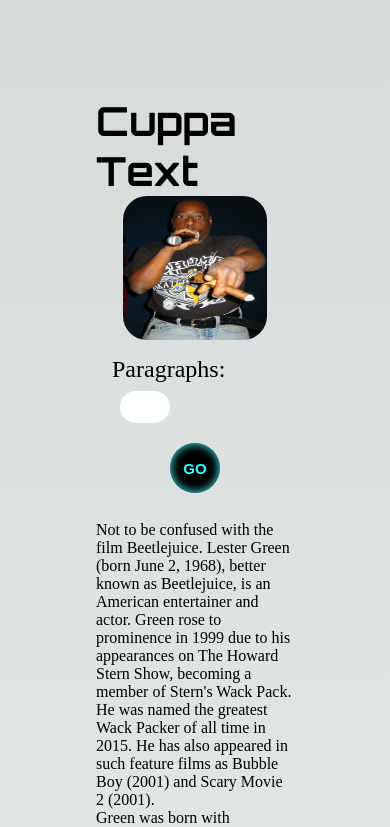
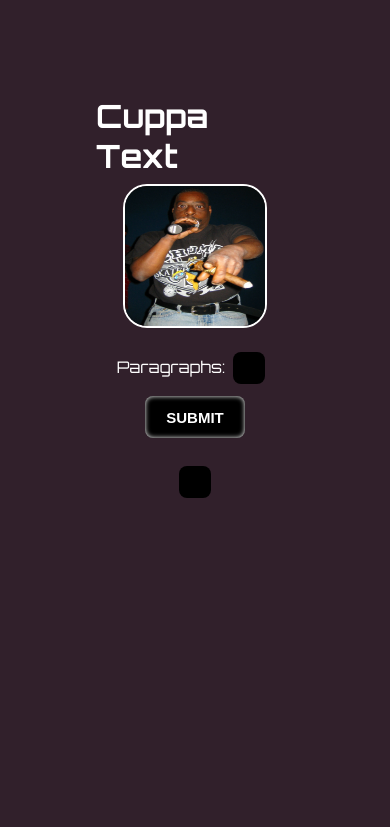
Before and after one commit to lavarinimoreira/cuppa-text, a Next.js app: page / in a window 390 px wide. Shown: the top 827 px of the page. Built offline with nearby package versions, Linux system fonts and the light colour scheme; a web font is replaced by a local one.

Commit message:
adding styles/media

```diff
--- a/components/Form.module.css
+++ b/components/Form.module.css
@@ -1,3 +1,5 @@
+@import url('https://fonts.googleapis.com/css2?family=Orbitron:wght@400;500;600;700;800;900&display=swap');
+
 .form{
     margin: 16px;
     display: flex;
@@ -8,6 +10,8 @@
 
 .label{
     font-size: 24px;
+    font-family: Orbitron;
+    color: white;
 }
 
 .input{
@@ -18,21 +22,43 @@
     text-align: center;
     border: none;
     outline: none;
+    background-color: black;
+    color: white;
 }
 
 .button{
-    width: 50px;
-    height: 50px;
-    margin: 12px;
-    border-radius: 50px;
-    right: 0px;
+    width: 100px;
+    height: 42px;
+    margin: 4px 0 12px 0;
+    border-radius: 8px;
     border: none;
     font-size: 15px;
     background-color: black;
-    color: #40ffff;
-    transition: 0.2s all;
+    color: white;
+    transition: 0.3s all;
     cursor: pointer;
-    box-shadow: inset 0 0 10px #40ffff;
+    box-shadow: inset 0 0 5px white;
     text-transform: uppercase;
     font-weight: bold;
 }
+
+.button:hover{
+    box-shadow: inset 0 0 10px white;
+}
+
+.button:active{
+    transform: scale(0.9);
+}
+
+@media (max-width: 700px){
+    .label{
+        font-size: 16px;
+        font-family: Orbitron;
+        color: white;
+    }
+
+    .input{
+        width: 32px;
+        border-radius: 8px;
+    }
+}
--- a/components/Form.tsx
+++ b/components/Form.tsx
@@ -6,22 +6,23 @@ interface Props{
     handleSubmit:(event:React.FormEvent) => void;
 }
 
-const Form: React.FC<Props> = ( { handleSubmit, numbersOfParagraphs, setNumbersOfParagraphs} ) => {
+const Form: React.FC<Props> = ( { handleSubmit, numbersOfParagraphs, setNumbersOfParagraphs } ) => {
     return (
         <form className={styles.form} onSubmit={(e) => handleSubmit(e)}>
             <div>
-                <label className={styles.label}>Paragraphs:</label>
+                <label htmlFor='amount' className={styles.label}>Paragraphs:</label>
                 <input
+                    name='amount'
                     value={numbersOfParagraphs}
                     className={styles.input}
-                    type="text"
+                    type='number'
                     onChange={
                         (e) => setNumbersOfParagraphs(e.target.value)
                     }
                 />
             </div>
 
-            <button className={styles.button}>GO</button>
+            <button className={styles.button}>Submit</button>
         </form>
     )
 }
--- a/components/Header.module.css
+++ b/components/Header.module.css
@@ -3,8 +3,21 @@
 .h1{
     font-family: 'Orbitron', cursive;
     font-size: 40px;
+    color: white;
 }
 
 .image{
     border-radius: 24px;
+    margin-top: 8px;
+    border: solid white 3px;
 }
+
+@media (max-width: 700px) {
+    .h1{
+        font-size: 32px;
+    }
+
+    .image{
+        border: solid white 2px;
+    }
+}
--- a/components/Text.module.css
+++ b/components/Text.module.css
@@ -0,0 +1,19 @@
+.p{
+    margin: 16px;
+    font-size: 1.3em;
+    text-indent: 80px;
+    text-align: justify;
+    font-family: sans-serif;
+    color: white;
+}
+
+@media (max-width: 700px){
+    .p{
+        margin: 0 0 8px 0;
+        font-size: 1em;
+        text-indent: 20px;
+        text-align: start;
+        font-family: sans-serif;
+        color: white;
+    }
+}
--- a/components/Text.tsx
+++ b/components/Text.tsx
@@ -1,4 +1,5 @@
 import React from 'react'
+import styles from '@/components/Text.module.css'
 
 interface Props{
     txt: string;
@@ -6,7 +7,7 @@ interface Props{
 
 const Text: React.FC<Props> = ( { txt } ) => {
   return (
-    <p>{txt}</p>
+    <p className={styles.p}>{txt}</p>
   )
 }
 
--- a/pages/index.tsx
+++ b/pages/index.tsx
@@ -6,6 +6,8 @@ import Header from '@/components/Header'
 import Form from '@/components/Form'
 import React, { useState } from 'react';
 import Text from '@/components/Text'
+import { count } from 'console'
+import data from '@/public/data/data'
 
 const inter = Inter({ subsets: ['latin'] })
 
@@ -13,43 +15,43 @@ const inter = Inter({ subsets: ['latin'] })
 
 export default function Home() {
 
-  const data:string[] = [
-    'Not to be confused with the film Beetlejuice. Lester Green (born June 2, 1968), better known as Beetlejuice, is an American entertainer and actor. Green rose to prominence in 1999 due to his appearances on The Howard Stern Show, becoming a member of Stern\'s Wack Pack. He was named the greatest Wack Packer of all time in 2015. He has also appeared in such feature films as Bubble Boy (2001) and Scary Movie 2 (2001).'
-    ,'Green was born with dwarfism and microcephaly, a condition that caused his small head relative to his small body and an intellectual disability. He is the second youngest of six children by his mother Lillie and was raised in the Marion Section of Jersey City, New Jersey. Green was discovered in a neighborhood bar by Sean Rooney who became his manager. He would go on to become an entertainer and joined Rooney\'s dwarf tossing company where he was given his nickname because of his resemblance to a character in the movie Beetlejuice (1988). Sean Rooney died in 2009 and management of Green\'s career would fall to his brother, Bobby Rooney.'
-    ,'On the October 2, 2007, broadcast of The Howard Stern Show, Jerry O\'Connell revealed that he knew Green while he was growing up. O\'Connell\'s mother was Green\'s special education teacher at PS 31 in Jersey City, New Jersey, and Green was such a good student that he did special work as her "assistant".'
-    ,'Green made his debut on The Howard Stern Show on July 14, 1999, making an appearance with Frank "Third Degree" Burns, another little person, while Rooney was promoting his dwarf tossing business. Stern immediately took a liking to Beetlejuice and saw his potential for stardom, calling him a "once in a lifetime guest". Green would go on to make numerous appearances on the show and became one of Stern\'s most popular guests. Despite his popularity, some have been more critical of his appearances on the show due to the belief that Stern exploits developmentally disabled individuals.'
-    ,'In 2000, Stern was invited to the 17th AVN Awards to receive an honorary exclusive achievement award which he sent Green to receive for him. Green gave the acceptance speech with some direction from his manager that had to be stopped due to his lengthy, "incomprehensible rambling". That same year he made an appearance on WCW Nitro where, dressed as Superman, he confronted Jeff Jarrett backstage, who then proceeded to hit Green over the head with a guitar after calling Jarrett a "Slap Nut”. Green then interrupted Jarrett\'s WCW Championship match before being pummeled by the wrestler in the ring. During the 2000 United States Senate election in New York, Green appeared in a "Beetlejuice for Senate" parody campaign ad created for The Howard Stern Show. In the ad, Green announced his stances on various subjects such as abortion, taxes, education and drugs.'
-    ,'Green portrayed a fictional character in the 2001 cult comedy film Bubble Boy named Lil\' Zip, a member of a freak show that Jake Gyllenhaal\'s character Jimmy Livingston meets. Another member of Stern\'s Wack Pack, Matthew McGrory, also appeared alongside Green. That same year he would make a cameo appearance as himself in Scary Movie 2, depicted as the brain of Marlon Wayans\' stoner character Shorty Meeks.'
-    ,'In February 2021, Green made his first appearance on The Howard Stern Show in over five years. He informed Stern that he relocated to Georgia with his mother, and also debuted a remixed version of his 2015 song "Beetle in the House", featuring Snoop Dogg, Sean Paul, and Big Freedia.'
-    ,'In February 2022, Green\'s manager launched an NFT on the Goldin\'s Auction platform, which allowed the winning bidder to receive a physical rookie card signed by Green as well as a video of Green telling his life story. It sold for $15,000 after 21 bids.'
-  ];
-
   const [numbersOfParagraphs, setNumbersOfParagraphs] = useState<string>('');
+  const [text, setText] = useState<string[]>([]);
 
   const handleSubmit = (event: React.FormEvent) => {
     event.preventDefault();
 
-    console.log(numbersOfParagraphs);
+    let amount:number = parseInt(numbersOfParagraphs);
 
+    if( amount <= 0 ) {
+      amount = 1;
+    }
+    if( amount > 8 ){
+      amount = 8;
+    }
+
+    setText(data.slice(0, amount));
   }
 
   return (
     <>
       <Head>
-        <title>Create Next App</title>
-        <meta name="description" content="Generated by create next app" />
+        <title>Cuppa Text</title>
+        <meta name="Cuppa Text" content="Paragraphs from the Wikipedia about Lester Green's informations." />
         <meta name="viewport" content="width=device-width, initial-scale=1" />
         <link rel="icon" href="/favicon.ico" />
       </Head>
       <main className={styles.main}>
         <Header />
         <Form handleSubmit={handleSubmit} numbersOfParagraphs={numbersOfParagraphs} setNumbersOfParagraphs={setNumbersOfParagraphs}/>
-        {/* <Text txt={data[0]}/> */}
-        {data.map(
-          (p) => (
-            <Text txt={p} />
-          )
-        )}
+        <div className={styles.txt__background}>
+            {text.map(
+              (p) => (
+                <Text txt={p} />
+              )
+            )}
+        </div >
+
       </main>
     </>
   )
--- a/styles/Home.module.css
+++ b/styles/Home.module.css
@@ -1,3 +1,10 @@
+.txt__background {
+  background-color: black;
+  padding: 16px;
+  border-radius: 8px;
+  max-width: 50%;
+}
+
 .main {
   display: flex;
   flex-direction: column;
@@ -175,6 +182,13 @@
 
 /* Mobile */
 @media (max-width: 700px) {
+
+  .txt__background {
+    background-color: black;
+    border-radius: 8px;
+    max-width: 100%;
+  }
+
   .content {
     padding: 4rem;
   }
--- a/styles/globals.css
+++ b/styles/globals.css
@@ -87,12 +87,13 @@ body {
 
 body {
   color: rgb(var(--foreground-rgb));
-  background: linear-gradient(
+  /* background: linear-gradient(
       to bottom,
       transparent,
       rgb(var(--background-end-rgb))
     )
-    rgb(var(--background-start-rgb));
+    rgb(var(--background-start-rgb)); */
+    background-color: hsl(323 21% 16%);
 }
 
 a {
```
